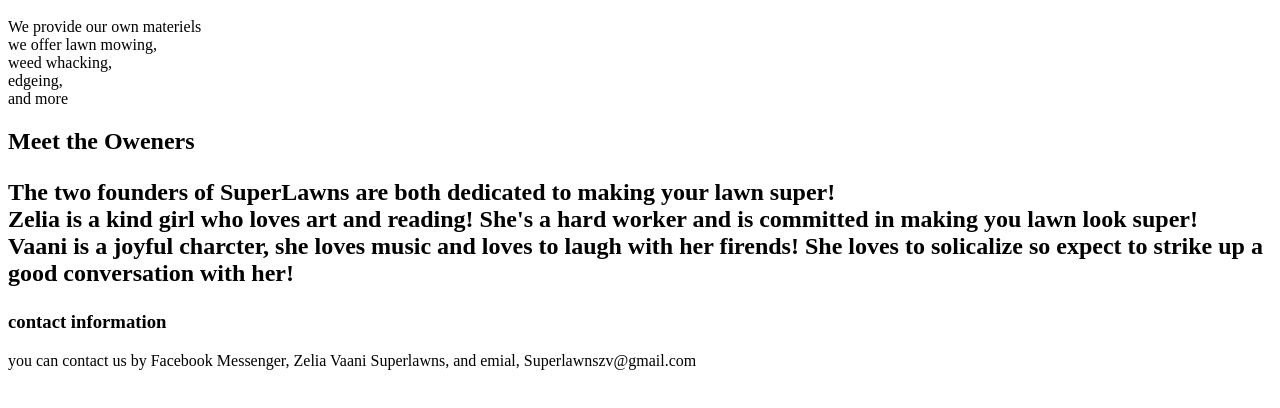
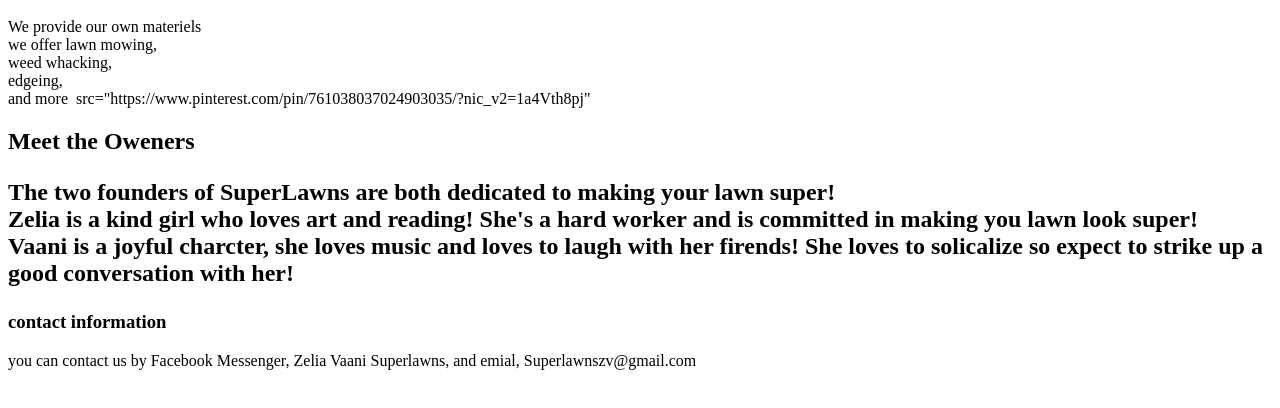
Before and after one commit to Vaaniiscool33/SuperLawns.github.io-, a plain HTML site: page index.html in a window 1280 px wide. Shown: the part 48-456 px from the top of the page. Drawn offline with Linux system fonts and the light colour scheme.

Commit message:
Update index.html

```diff
--- a/index.html
+++ b/index.html
@@ -4,12 +4,13 @@
         <meta charset="utf-8">
     </head>
     <body>
+
     <h1> What we Offer</h1>
     <p>We provide our own materiels<br>
     we offer lawn mowing,<br>
   weed whacking,<br>
     edgeing,<br>
-    and more
+    and more <img> src="https://www.pinterest.com/pin/761038037024903035/?nic_v2=1a4Vth8pj"
     </p>
     <h2> Meet the Oweners<h2/>
     <p> The two founders of SuperLawns are both dedicated to making your lawn super!<br>
```
